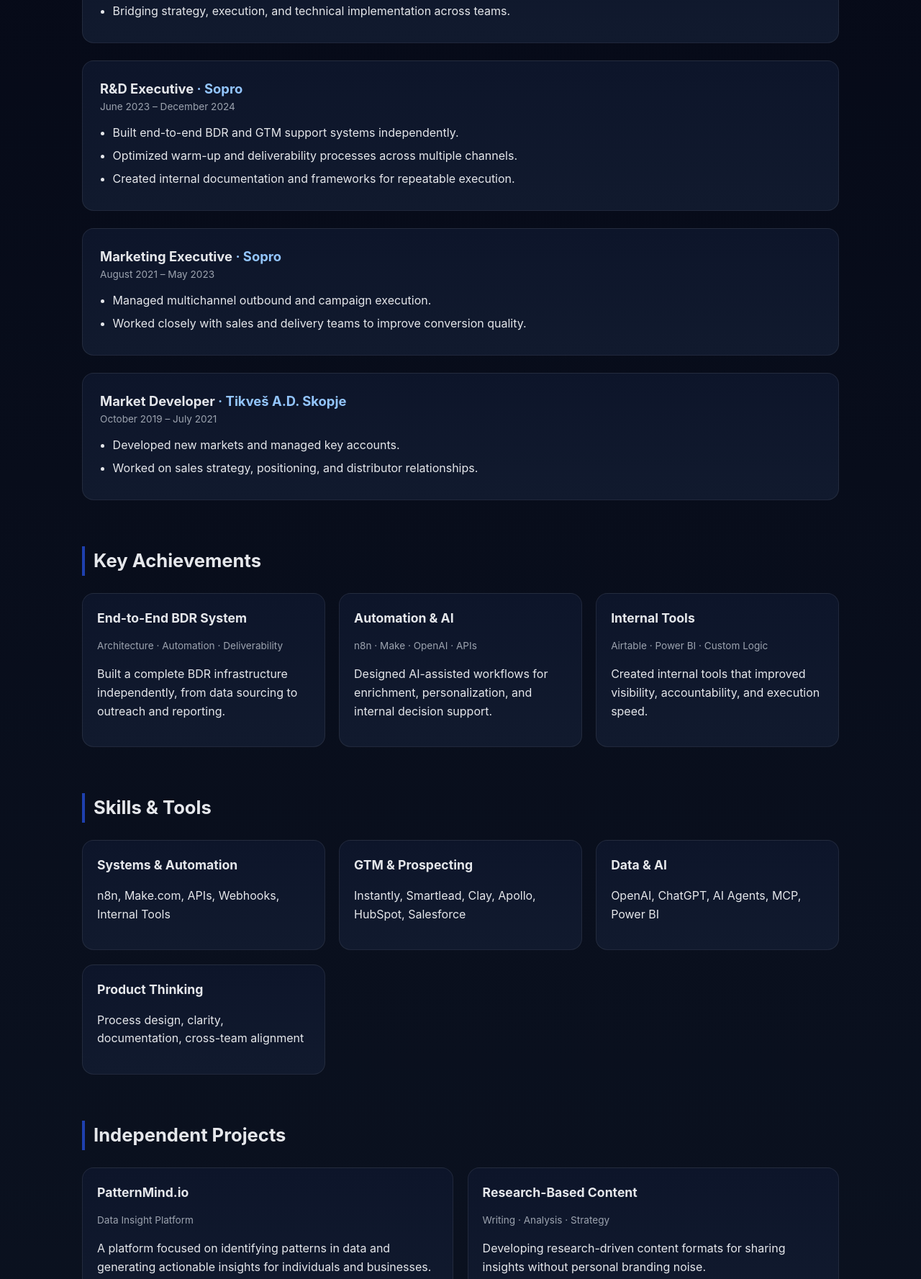
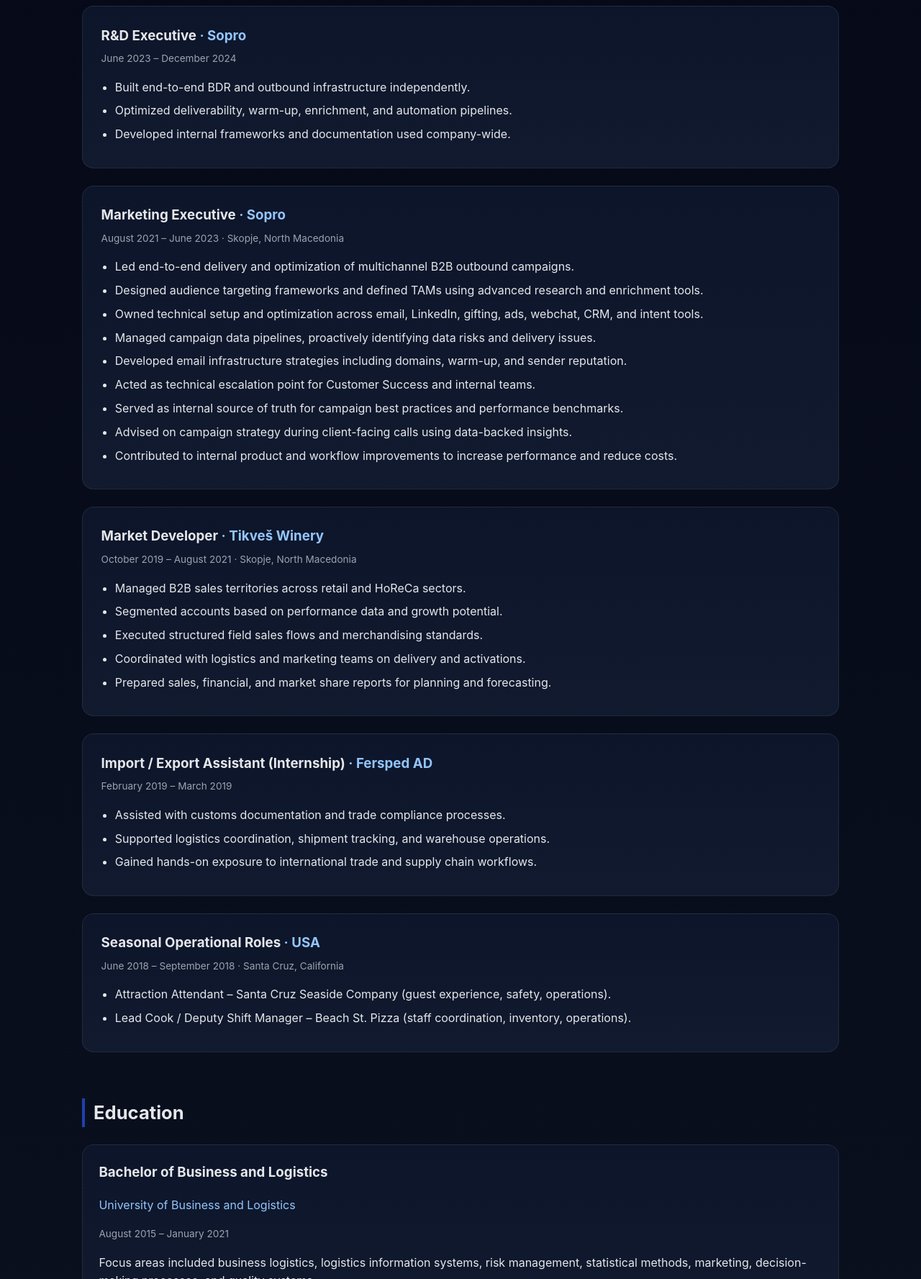
Before and after one commit to MartinDimos/martindimoski.github.io, a plain HTML site: page CV/index.html in a window 1280 px wide. Shown: the part 690-2467 px from the top of the page at 72% size. Drawn offline with Linux system fonts and the light colour scheme.

Commit message:
Update index.html

```diff
--- a/CV/index.html
+++ b/CV/index.html
@@ -5,7 +5,7 @@
   <meta name="viewport" content="width=device-width, initial-scale=1.0" />
   <title>Martin Dimoski – Portfolio & CV</title>
 
-  <meta name="description" content="Martin Dimoski – Senior R&D Executive focused on systems, automation, GTM infrastructure, and data-driven decision making." />
+  <meta name="description" content="Martin Dimoski – Senior R&D Executive specializing in systems, automation, GTM infrastructure, and data-driven execution." />
   <meta name="author" content="Martin Dimoski" />
 
   <style>
@@ -19,9 +19,7 @@
       --border: rgba(255,255,255,0.08);
     }
 
-    * {
-      box-sizing: border-box;
-    }
+    * { box-sizing: border-box; }
 
     body {
       margin: 0;
@@ -31,14 +29,8 @@
       line-height: 1.6;
     }
 
-    a {
-      color: #93c5fd;
-      text-decoration: none;
-    }
-
-    a:hover {
-      text-decoration: underline;
-    }
+    a { color: #93c5fd; text-decoration: none; }
+    a:hover { text-decoration: underline; }
 
     .container {
       max-width: 1100px;
@@ -46,15 +38,8 @@
       padding: 3rem 1.5rem 5rem;
     }
 
-    /* ---------- HERO ---------- */
-
-    .hero {
-      display: grid;
-      grid-template-columns: 1fr;
-      gap: 1.5rem;
-      margin-bottom: 4rem;
-    }
-
+    /* HERO */
+    .hero { margin-bottom: 4rem; }
     .badge {
       display: inline-block;
       background: rgba(30,64,175,0.15);
@@ -63,18 +48,17 @@
       border-radius: 999px;
       font-size: 0.85rem;
       border: 1px solid var(--border);
-      width: fit-content;
     }
 
     h1 {
-      font-size: clamp(2.2rem, 4vw, 3rem);
+      font-size: clamp(2.3rem, 4vw, 3rem);
+      margin: 0.8rem 0;
       line-height: 1.15;
-      margin: 0.5rem 0;
     }
 
     .subtitle {
       color: var(--muted);
-      max-width: 750px;
+      max-width: 800px;
       font-size: 1.05rem;
     }
 
@@ -99,11 +83,7 @@
       border: none;
     }
 
-    /* ---------- SECTIONS ---------- */
-
-    section {
-      margin-bottom: 4rem;
-    }
+    section { margin-bottom: 4rem; }
 
     section h2 {
       font-size: 1.6rem;
@@ -112,11 +92,9 @@
       padding-left: 0.75rem;
     }
 
-    /* ---------- CARDS ---------- */
-
     .grid {
       display: grid;
-      grid-template-columns: repeat(auto-fit, minmax(260px, 1fr));
+      grid-template-columns: repeat(auto-fit, minmax(280px, 1fr));
       gap: 1.2rem;
     }
 
@@ -124,68 +102,35 @@
       background: linear-gradient(180deg, #0d152a, var(--card));
       border: 1px solid var(--border);
       border-radius: 16px;
-      padding: 1.25rem;
+      padding: 1.4rem;
     }
 
-    .card h3 {
-      margin: 0 0 0.25rem;
-      font-size: 1.1rem;
-    }
+    .card h3 { margin-top: 0; }
 
-    .card .meta {
-      font-size: 0.85rem;
-      color: var(--muted);
-      margin-bottom: 0.75rem;
-    }
-
-    /* ---------- EXPERIENCE ---------- */
-
-    .timeline {
-      display: flex;
-      flex-direction: column;
-      gap: 1.5rem;
-    }
+    /* EXPERIENCE */
+    .timeline { display: flex; flex-direction: column; gap: 1.5rem; }
 
     .role {
       background: linear-gradient(180deg, #0d152a, var(--card));
       border: 1px solid var(--border);
       border-radius: 16px;
-      padding: 1.5rem;
+      padding: 1.6rem;
     }
 
-    .role h3 {
-      margin: 0;
-      font-size: 1.15rem;
-    }
+    .role h3 { margin: 0; }
+    .company { color: #93c5fd; }
+    .period { font-size: 0.85rem; color: var(--muted); margin: 0.4rem 0 1rem; }
 
-    .role .company {
-      color: #93c5fd;
-    }
-
-    .role .period {
-      font-size: 0.85rem;
-      color: var(--muted);
-      margin-bottom: 0.75rem;
-    }
-
-    .role ul {
-      padding-left: 1.1rem;
-      margin: 0;
-    }
-
-    .role li {
-      margin-bottom: 0.4rem;
-    }
-
-    /* ---------- FOOTER ---------- */
+    ul { padding-left: 1.2rem; margin: 0; }
+    li { margin-bottom: 0.45rem; }
 
     footer {
       margin-top: 4rem;
       padding-top: 2rem;
       border-top: 1px solid var(--border);
       color: var(--muted);
+      text-align: center;
       font-size: 0.9rem;
-      text-align: center;
     }
   </style>
 </head>
@@ -196,24 +141,22 @@
   <!-- HERO -->
   <header class="hero">
     <span class="badge">Senior R&D Executive · Systems · GTM · Automation</span>
-
     <h1>Martin Dimoski</h1>
-
     <p class="subtitle">
-        Senior R&D Executive with a strong focus on building scalable systems, automation pipelines,
-        GTM infrastructure, and data-driven internal tools.
-        Known for translating ambiguity into structured processes that actually work in real organizations.
+      Senior R&D Executive with deep experience in multichannel GTM systems, automation,
+      data infrastructure, and AI-assisted workflows. Known for being the technical and analytical
+      backbone behind scalable client and internal operations.
     </p>
 
     <div class="hero-actions">
-        <a href="https://www.linkedin.com/in/dimoski-martin" class="btn primary" target="_blank">LinkedIn</a>
-        <a href="mailto:martin@martindimoski.dev" class="btn">martin@martindimoski.dev</a>
+      <a class="btn primary" href="https://www.linkedin.com/in/dimoski-martin" target="_blank">LinkedIn</a>
+      <a class="btn" href="mailto:martin@martindimoski.dev">martin@martindimoski.dev</a>
     </div>
   </header>
 
   <!-- EXPERIENCE -->
   <section>
-      <h2>Experience</h2>
+    <h2>Professional Experience</h2>
 
     <div class="timeline">
 
@@ -221,9 +164,9 @@
         <h3>Senior R&D Executive <span class="company">· Sopro</span></h3>
         <div class="period">January 2025 – Present</div>
         <ul>
-            <li>Leading R&D initiatives focused on automation, AI-assisted workflows, and internal tooling.</li>
-            <li>Designed and implemented scalable prospecting, enrichment, and outreach systems.</li>
-            <li>Bridging strategy, execution, and technical implementation across teams.</li>
+          <li>Leading R&D initiatives across automation, AI-assisted workflows, and internal tooling.</li>
+          <li>Designing scalable GTM and prospecting systems used across teams and clients.</li>
+          <li>Translating complex requirements into structured, repeatable execution.</li>
         </ul>
       </div>
 
@@ -231,112 +174,119 @@
         <h3>R&D Executive <span class="company">· Sopro</span></h3>
         <div class="period">June 2023 – December 2024</div>
         <ul>
-            <li>Built end-to-end BDR and GTM support systems independently.</li>
-            <li>Optimized warm-up and deliverability processes across multiple channels.</li>
-            <li>Created internal documentation and frameworks for repeatable execution.</li>
+          <li>Built end-to-end BDR and outbound infrastructure independently.</li>
+          <li>Optimized deliverability, warm-up, enrichment, and automation pipelines.</li>
+          <li>Developed internal frameworks and documentation used company-wide.</li>
         </ul>
       </div>
 
       <div class="role">
         <h3>Marketing Executive <span class="company">· Sopro</span></h3>
-          <div class="period">August 2021 – May 2023</div>
+        <div class="period">August 2021 – June 2023 · Skopje, North Macedonia</div>
         <ul>
-            <li>Managed multichannel outbound and campaign execution.</li>
-            <li>Worked closely with sales and delivery teams to improve conversion quality.</li>
+          <li>Led end-to-end delivery and optimization of multichannel B2B outbound campaigns.</li>
+          <li>Designed audience targeting frameworks and defined TAMs using advanced research and enrichment tools.</li>
+          <li>Owned technical setup and optimization across email, LinkedIn, gifting, ads, webchat, CRM, and intent tools.</li>
+          <li>Managed campaign data pipelines, proactively identifying data risks and delivery issues.</li>
+          <li>Developed email infrastructure strategies including domains, warm-up, and sender reputation.</li>
+          <li>Acted as technical escalation point for Customer Success and internal teams.</li>
+          <li>Served as internal source of truth for campaign best practices and performance benchmarks.</li>
+          <li>Advised on campaign strategy during client-facing calls using data-backed insights.</li>
+          <li>Contributed to internal product and workflow improvements to increase performance and reduce costs.</li>
         </ul>
       </div>
 
       <div class="role">
-          <h3>Market Developer <span class="company">· Tikveš A.D. Skopje</span></h3>
-          <div class="period">October 2019 – July 2021</div>
+        <h3>Market Developer <span class="company">· Tikveš Winery</span></h3>
+        <div class="period">October 2019 – August 2021 · Skopje, North Macedonia</div>
         <ul>
-            <li>Developed new markets and managed key accounts.</li>
-            <li>Worked on sales strategy, positioning, and distributor relationships.</li>
+          <li>Managed B2B sales territories across retail and HoReCa sectors.</li>
+          <li>Segmented accounts based on performance data and growth potential.</li>
+          <li>Executed structured field sales flows and merchandising standards.</li>
+          <li>Coordinated with logistics and marketing teams on delivery and activations.</li>
+          <li>Prepared sales, financial, and market share reports for planning and forecasting.</li>
+        </ul>
+      </div>
+
+      <div class="role">
+        <h3>Import / Export Assistant (Internship) <span class="company">· Fersped AD</span></h3>
+        <div class="period">February 2019 – March 2019</div>
+        <ul>
+          <li>Assisted with customs documentation and trade compliance processes.</li>
+          <li>Supported logistics coordination, shipment tracking, and warehouse operations.</li>
+          <li>Gained hands-on exposure to international trade and supply chain workflows.</li>
+        </ul>
+      </div>
+
+      <div class="role">
+        <h3>Seasonal Operational Roles <span class="company">· USA</span></h3>
+        <div class="period">June 2018 – September 2018 · Santa Cruz, California</div>
+        <ul>
+          <li>Attraction Attendant – Santa Cruz Seaside Company (guest experience, safety, operations).</li>
+          <li>Lead Cook / Deputy Shift Manager – Beach St. Pizza (staff coordination, inventory, operations).</li>
         </ul>
       </div>
 
     </div>
   </section>
 
-    <!-- ACHIEVEMENTS -->
+  <!-- EDUCATION -->
   <section>
-      <h2>Key Achievements</h2>
-
-      <div class="grid">
+    <h2>Education</h2>
     <div class="card">
-          <h3>End-to-End BDR System</h3>
-          <p class="meta">Architecture · Automation · Deliverability</p>
-          <p>Built a complete BDR infrastructure independently, from data sourcing to outreach and reporting.</p>
-        </div>
-
-        <div class="card">
-          <h3>Automation & AI</h3>
-          <p class="meta">n8n · Make · OpenAI · APIs</p>
-          <p>Designed AI-assisted workflows for enrichment, personalization, and internal decision support.</p>
-        </div>
-
-        <div class="card">
-          <h3>Internal Tools</h3>
-          <p class="meta">Airtable · Power BI · Custom Logic</p>
-          <p>Created internal tools that improved visibility, accountability, and execution speed.</p>
-        </div>
+      <h3>Bachelor of Business and Logistics</h3>
+      <p class="company">University of Business and Logistics</p>
+      <p class="period">August 2015 – January 2021</p>
+      <p>
+        Focus areas included business logistics, logistics information systems,
+        risk management, statistical methods, marketing, decision-making processes,
+        and quality systems.
+      </p>
     </div>
   </section>
 
-    <!-- SKILLS -->
+  <!-- CERTIFICATIONS -->
   <section>
-      <h2>Skills & Tools</h2>
+  <h2>Licenses & Certifications</h2>
 
-      <div class="grid">
-        <div class="card">
-          <h3>Systems & Automation</h3>
-          <p>n8n, Make.com, APIs, Webhooks, Internal Tools</p>
+  <div class="cert-grid">
+
+    <div class="cert-card">
+      <h2>Generative AI</h2>
+      <p>Microsoft & LinkedIn</p>
+      <span>Nov 2024</span>
+      <a href="https://www.linkedin.com/learning/certificates/acf2d8ef6058b1c604e7926b97412594c4ad2696421d681f1565b18ef86acc67" target="_blank">
+        View Credential
+      </a>
     </div>
 
-        <div class="card">
-          <h3>GTM & Prospecting</h3>
-          <p>Instantly, Smartlead, Clay, Apollo, HubSpot, Salesforce</p>
+    <div class="cert-card">
+      <h2>AI Ethics</h2>
+      <p>LinkedIn</p>
+      <span>Nov 2024</span>
+      <a href="#" target="_blank">View Credential</a>
     </div>
 
-        <div class="card">
-          <h3>Data & AI</h3>
-          <p>OpenAI, ChatGPT, AI Agents, MCP, Power BI</p>
+    <div class="cert-card">
+      <h2>Marketing Insider</h2>
+      <p>LinkedIn</p>
+      <span>Aug 2024</span>
+      <a href="#" target="_blank">View Credential</a>
     </div>
 
-        <div class="card">
-          <h3>Product Thinking</h3>
-          <p>Process design, clarity, documentation, cross-team alignment</p>
+    <div class="cert-card">
+      <h2>Data Analytics</h2>
+      <p>Microsoft & LinkedIn</p>
+      <span>Aug 2023</span>
+      <a href="#" target="_blank">View Credential</a>
     </div>
+
   </div>
 </section>
 
-    <!-- PROJECTS -->
-    <section>
-      <h2>Independent Projects</h2>
 
-      <div class="grid">
-        <div class="card">
-          <h3>PatternMind.io</h3>
-          <p class="meta">Data Insight Platform</p>
-          <p>
-            A platform focused on identifying patterns in data and generating actionable insights
-            for individuals and businesses.
-          </p>
-        </div>
-
-        <div class="card">
-          <h3>Research-Based Content</h3>
-          <p class="meta">Writing · Analysis · Strategy</p>
-          <p>
-            Developing research-driven content formats for sharing insights without personal branding noise.
-          </p>
-        </div>
-      </div>
-    </section>
-
-    <!-- FOOTER -->
   <footer>
-      © 2025 Martin Dimoski · Built as a live CV · Share the link, not a PDF
+    © 2025 Martin Dimoski · Live CV · Share the link, not a PDF
   </footer>
 
 </div>
```
Lines whose indentation alone changed are shown as unchanged.
